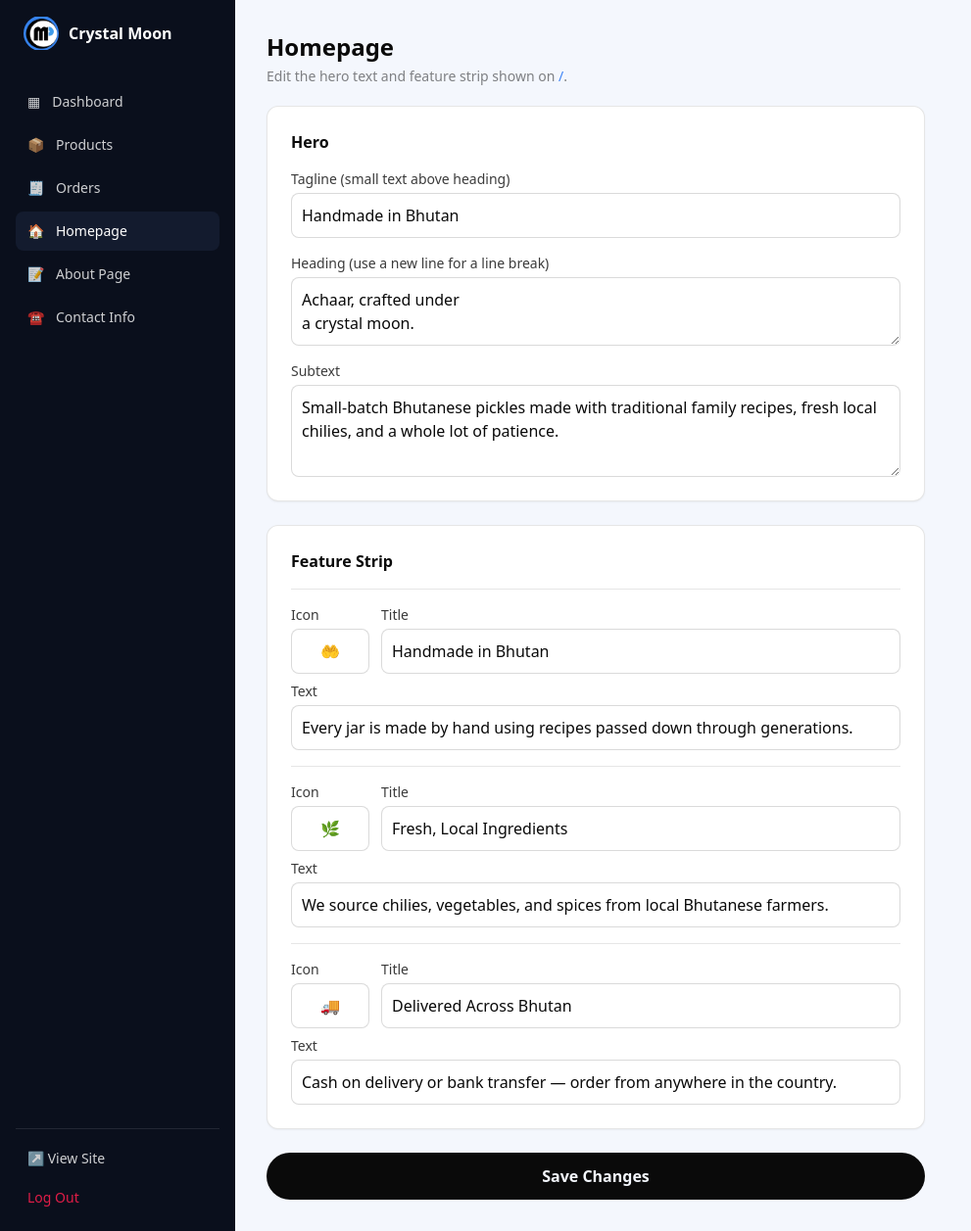
After one commit to XplorerLuffy/cmp.bt, a PHP site: page /admin/home in a window 1280 px wide. The commit adds this page. Shown: the whole page at 98% size, without its empty margins (0-991 px from the left). Run offline with PHP 8.4, Linux system fonts and the light colour scheme; the visitor is signed in with stand-in values (Sample User, id 1); data comes from the database, SQL or seed files in the repository; some libraries are stand-ins or nearby versions.

Commit message:
Make homepage hero text and feature strip editable from admin
Adds /admin/home with fields for the hero tagline/heading/subtext and
the three feature-strip cards, stored via the existing settings table.

Co-Authored-By: Claude Opus 4.8 <noreply@anthropic.com>
Claude-Session: https://claude.ai/code/session_01PvjGgyAxz1gX7fKaNUYaUC

```diff
--- /dev/null
+++ b/cpanel-site/admin/home.php
@@ -0,0 +1,69 @@
+<?php
+require __DIR__ . '/../includes/bootstrap.php';
+require __DIR__ . '/../includes/admin-auth.php';
+require_admin();
+$adminTitle = 'Homepage';
+
+if ($_SERVER['REQUEST_METHOD'] === 'POST') {
+    set_setting('home_tagline', trim($_POST['home_tagline'] ?? ''));
+    set_setting('home_heading', trim($_POST['home_heading'] ?? ''));
+    set_setting('home_subtext', trim($_POST['home_subtext'] ?? ''));
+    foreach ([1, 2, 3] as $n) {
+        set_setting("home_feature{$n}_emoji", trim($_POST["home_feature{$n}_emoji"] ?? ''));
+        set_setting("home_feature{$n}_title", trim($_POST["home_feature{$n}_title"] ?? ''));
+        set_setting("home_feature{$n}_text", trim($_POST["home_feature{$n}_text"] ?? ''));
+    }
+    redirect('/admin/home?saved=1');
+}
+$saved = isset($_GET['saved']);
+
+$tagline = get_setting('home_tagline', 'Handmade in Bhutan');
+$heading = get_setting('home_heading', "Achaar, crafted under\na crystal moon.");
+$subtext = get_setting('home_subtext', 'Small-batch Bhutanese pickles made with traditional family recipes, fresh local chilies, and a whole lot of patience.');
+
+$featureDefaults = [
+    1 => ['🤲', 'Handmade in Bhutan', 'Every jar is made by hand using recipes passed down through generations.'],
+    2 => ['🌿', 'Fresh, Local Ingredients', 'We source chilies, vegetables, and spices from local Bhutanese farmers.'],
+    3 => ['🚚', 'Delivered Across Bhutan', 'Cash on delivery or bank transfer — order from anywhere in the country.'],
+];
+
+require __DIR__ . '/../includes/admin-layout.php';
+?>
+<h1 class="mb-1 text-2xl font-bold text-brand-ink">Homepage</h1>
+<p class="mb-5 text-sm text-brand-ink/50">Edit the hero text and feature strip shown on <a href="/" target="_blank" class="text-brand-blue hover:underline">/</a>.</p>
+
+<?php if ($saved): ?><p class="mb-4 max-w-2xl rounded-lg bg-accent-green-tint p-3 text-sm font-medium text-accent-green">Saved! Changes are live on the site.</p><?php endif; ?>
+
+<form method="post" class="flex w-full max-w-2xl flex-col gap-6">
+  <div class="flex flex-col gap-4 rounded-xl border border-brand-ink/10 bg-white p-5 shadow-sm sm:p-6">
+    <h2 class="font-display font-semibold text-brand-ink">Hero</h2>
+    <label class="flex flex-col gap-1"><span class="text-sm font-medium text-brand-ink/80">Tagline (small text above heading)</span>
+      <input name="home_tagline" value="<?= htmlspecialchars($tagline) ?>" class="rounded-lg border border-brand-ink/15 p-2.5"></label>
+
+    <label class="flex flex-col gap-1"><span class="text-sm font-medium text-brand-ink/80">Heading (use a new line for a line break)</span>
+      <textarea name="home_heading" rows="2" class="rounded-lg border border-brand-ink/15 p-2.5"><?= htmlspecialchars($heading) ?></textarea></label>
+
+    <label class="flex flex-col gap-1"><span class="text-sm font-medium text-brand-ink/80">Subtext</span>
+      <textarea name="home_subtext" rows="3" class="rounded-lg border border-brand-ink/15 p-2.5"><?= htmlspecialchars($subtext) ?></textarea></label>
+  </div>
+
+  <div class="flex flex-col gap-4 rounded-xl border border-brand-ink/10 bg-white p-5 shadow-sm sm:p-6">
+    <h2 class="font-display font-semibold text-brand-ink">Feature Strip</h2>
+    <?php foreach ([1, 2, 3] as $n): ?>
+      <div class="flex flex-col gap-2 border-t border-brand-ink/10 pt-4 first:border-t-0 first:pt-0">
+        <div class="grid gap-3 sm:grid-cols-[80px_1fr]">
+          <label class="flex flex-col gap-1"><span class="text-sm font-medium text-brand-ink/80">Icon</span>
+            <input name="home_feature<?= $n ?>_emoji" value="<?= htmlspecialchars(get_setting("home_feature{$n}_emoji", $featureDefaults[$n][0])) ?>" class="rounded-lg border border-brand-ink/15 p-2.5 text-center"></label>
+          <label class="flex flex-col gap-1"><span class="text-sm font-medium text-brand-ink/80">Title</span>
+            <input name="home_feature<?= $n ?>_title" value="<?= htmlspecialchars(get_setting("home_feature{$n}_title", $featureDefaults[$n][1])) ?>" class="rounded-lg border border-brand-ink/15 p-2.5"></label>
+        </div>
+        <label class="flex flex-col gap-1"><span class="text-sm font-medium text-brand-ink/80">Text</span>
+          <input name="home_feature<?= $n ?>_text" value="<?= htmlspecialchars(get_setting("home_feature{$n}_text", $featureDefaults[$n][2])) ?>" class="rounded-lg border border-brand-ink/15 p-2.5"></label>
+      </div>
+    <?php endforeach; ?>
+  </div>
+
+  <button type="submit" class="w-full rounded-full bg-brand-ink px-6 py-3 font-semibold text-brand-tint sm:w-auto">Save Changes</button>
+</form>
+
+<?php require __DIR__ . '/../includes/admin-layout-end.php'; ?>
--- a/cpanel-site/includes/admin-layout.php
+++ b/cpanel-site/includes/admin-layout.php
@@ -4,6 +4,7 @@ $nav = [
   ['/admin', 'Dashboard', '▦'],
   ['/admin/products', 'Products', '📦'],
   ['/admin/orders', 'Orders', '🧾'],
+  ['/admin/home', 'Homepage', '🏠'],
   ['/admin/about', 'About Page', '📝'],
   ['/admin/contact', 'Contact Info', '☎'],
 ];
```
Also changed, not shown: cpanel-site/index.php (+13 -9 lines), cpanel-site/migrate4.sql (added, +19 -0 lines), cpanel-site/README.md.
